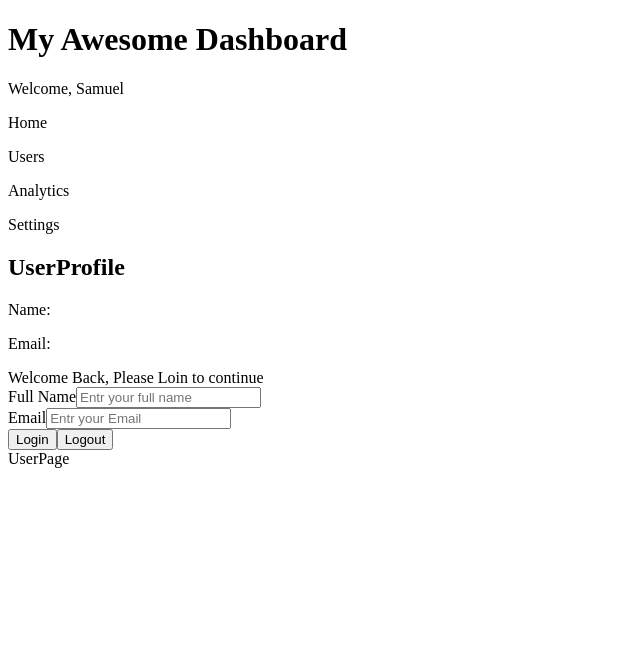
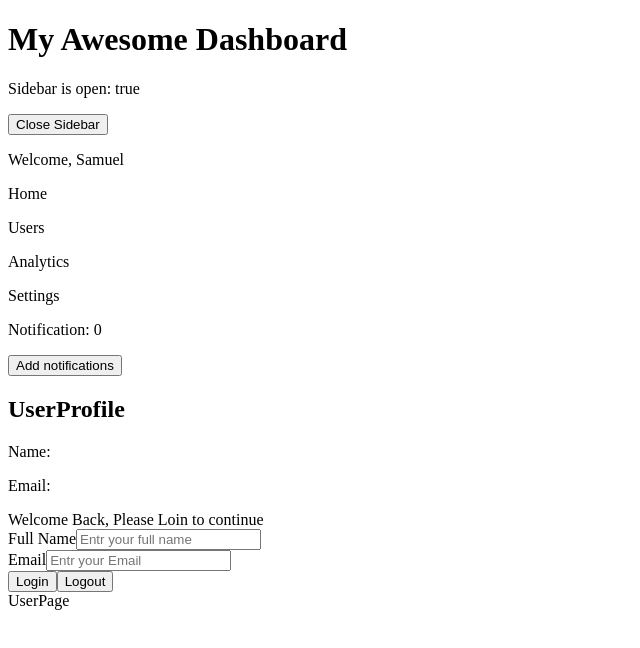
Before and after one commit to Sammycode332/Dashboard, a React (Vite) app in the folder Dashboard/: page / in a window 1280 px wide. Shown: the top 648 px of the page, without its empty margins (0-640 px from the left). Built offline with nearby package versions, Linux system fonts and the light colour scheme.

Commit message:
feat: complete React state and events lesson

```diff
--- a/Dashboard/src/components/Sidebar.tsx
+++ b/Dashboard/src/components/Sidebar.tsx
@@ -1,4 +1,4 @@
-
+import { useState } from "react"
 type sidebarProps =  {
   title: string
   username: string
@@ -6,18 +6,32 @@ type sidebarProps =  {
 
 const Sidebar = ({ title,username }:sidebarProps) => {
 
+const [sidebarOpen, setSidebarOpen] = useState(true)
+const [notifications, setNotifications] = useState(0)
+
+
 ///* instead of doing props .title i destructured to only get the title from sidebar probs instead of letting sidebar collect the whole function of props */
   return (
+    <>
+
 
     <div>
       <h1>{title}</h1>
+      <p>Sidebar is open: {String(sidebarOpen)}</p>
+      <button onClick={()=> setSidebarOpen(prev=> !prev)}> Close Sidebar</button>
+      {sidebarOpen && (
+        <div>
       <p>Welcome, {username}</p>
       <p>Home</p>
       <p>Users</p>
       <p>Analytics</p>
       <p>Settings</p>
+        </div>
+      )}
+      <p>Notification: {notifications}</p>
+      <button onClick={()=>setNotifications(prev => prev+1)}>Add notifications</button>
     </div>
-
+   </>
   )
 }
 
```
